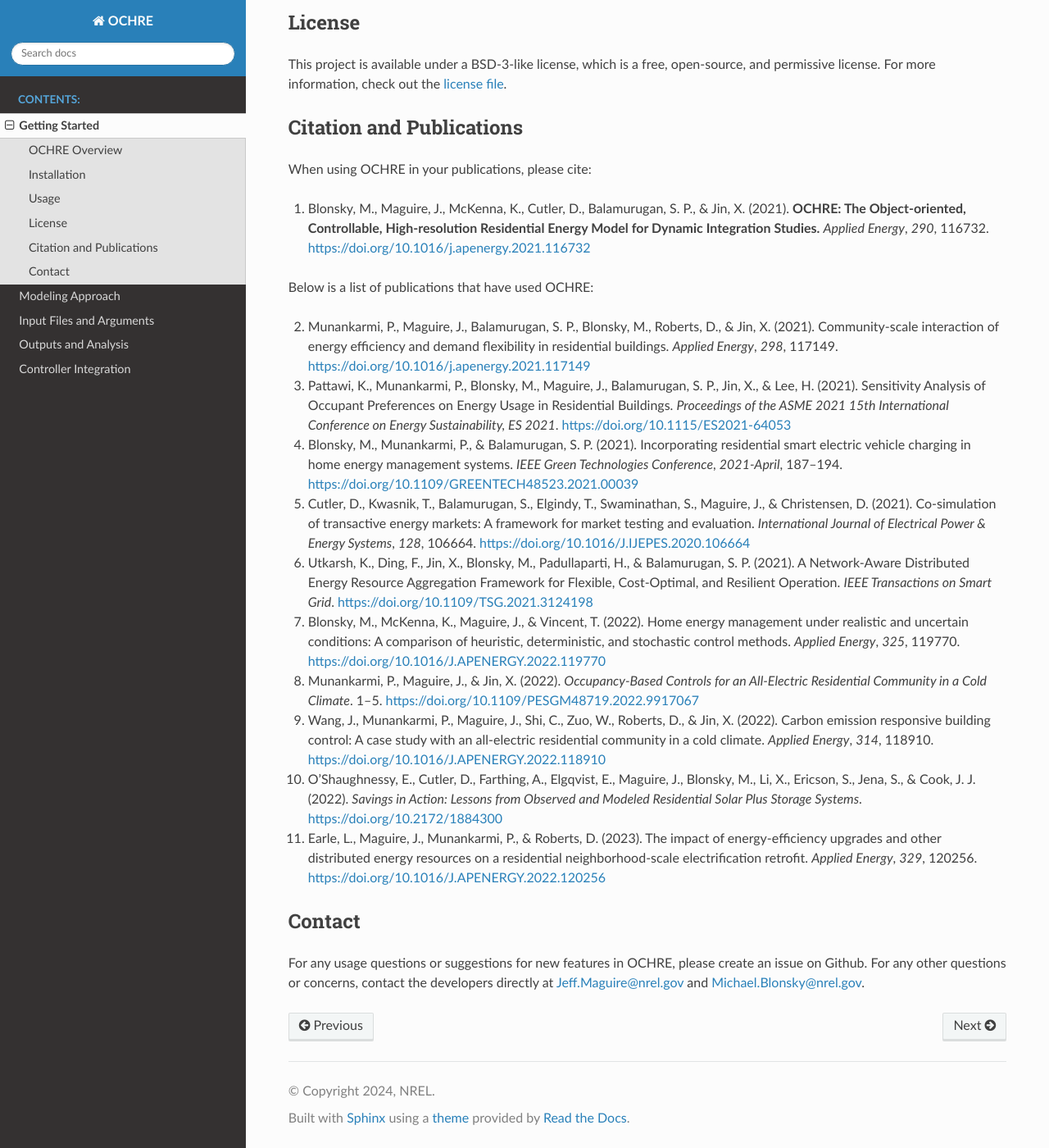
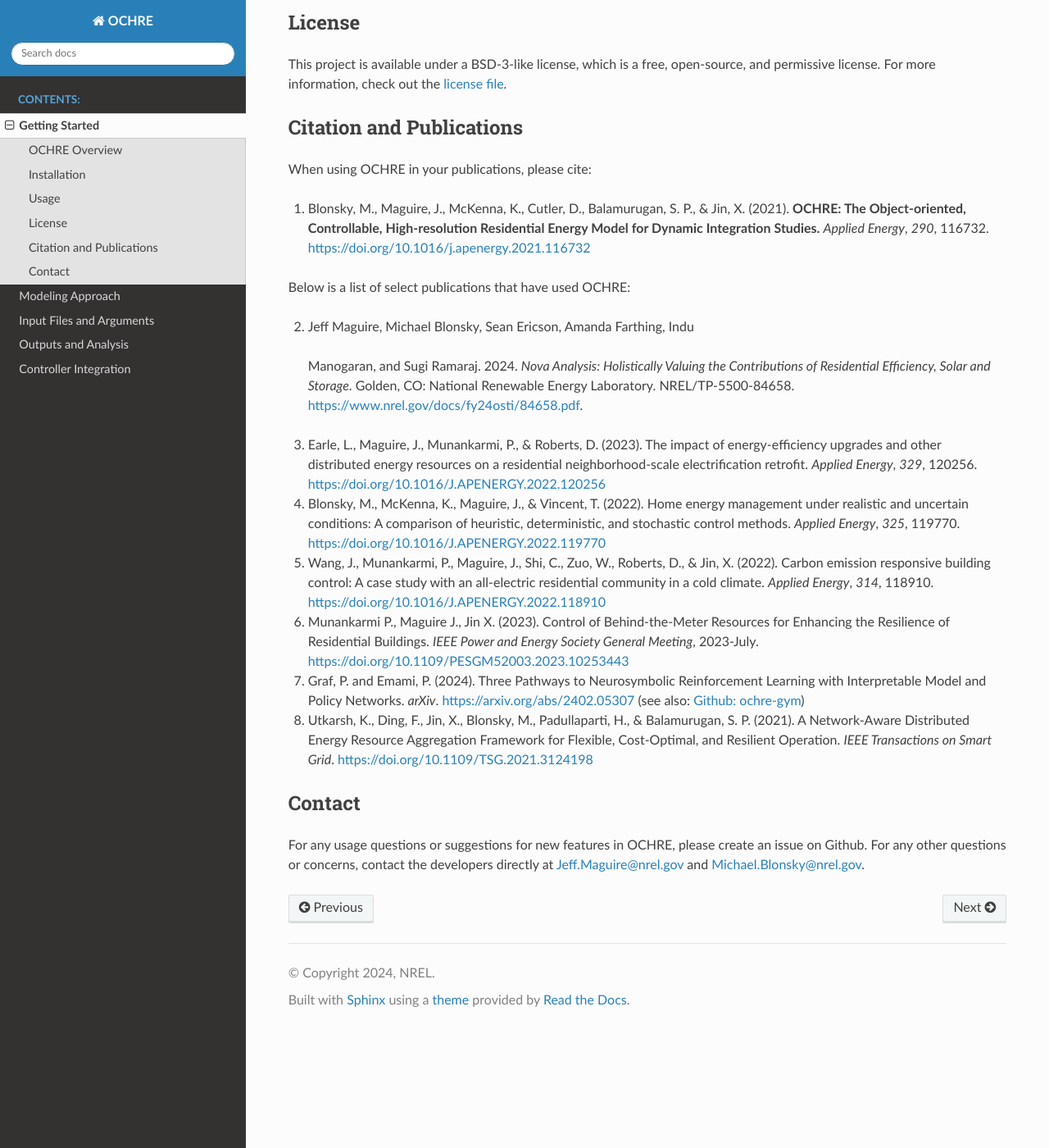
Before and after one commit to NREL/OCHRE, a Sphinx documentation site: the page built from docs/source/Introduction.rst, in a window 1280 px wide and 1400 px high, scrolled down 2034 px. Shown: the whole window at 82% size. Built offline with Sphinx 7.4.7 and the Read the Docs theme 3.1.0, drawn with Linux system fonts in a browser that asks for light colours; some of the changed text lies outside the part shown.

Commit message:
updating publications

```diff
--- a/docs/source/Introduction.rst
+++ b/docs/source/Introduction.rst
@@ -123,72 +126,50 @@ Citation and Publications
 
 When using OCHRE in your publications, please cite:
 
-1. Blonsky, M., Maguire, J., McKenna, K., Cutler, D., Balamurugan, S.
-   P., & Jin, X. (2021). **OCHRE: The Object-oriented, Controllable,
-   High-resolution Residential Energy Model for Dynamic Integration
-   Studies.** *Applied Energy*, *290*, 116732.
-   https://doi.org/10.1016/j.apenergy.2021.116732
+1. Blonsky, M., Maguire, J., McKenna, K., Cutler, D., Balamurugan, S. P., &
+   Jin, X. (2021). **OCHRE: The Object-oriented, Controllable, High-resolution
+   Residential Energy Model for Dynamic Integration Studies.** *Applied
+   Energy*, *290*, 116732. https://doi.org/10.1016/j.apenergy.2021.116732
 
-Below is a list of publications that have used OCHRE:
+Below is a list of select publications that have used OCHRE:
 
-2.  Munankarmi, P., Maguire, J., Balamurugan, S. P., Blonsky, M.,
-    Roberts, D., & Jin, X. (2021). Community-scale interaction of energy
-    efficiency and demand flexibility in residential buildings. *Applied
-    Energy*, *298*, 117149.
-    https://doi.org/10.1016/j.apenergy.2021.117149
+2.	Jeff Maguire, Michael Blonsky, Sean Ericson, Amanda Farthing, Indu
+    Manogaran, and Sugi Ramaraj. 2024. *Nova Analysis: Holistically Valuing
+    the Contributions of Residential Efficiency, Solar and Storage*. Golden,
+    CO: National Renewable Energy Laboratory. NREL/TP-5500-84658.
+    https://www.nrel.gov/docs/fy24osti/84658.pdf.
 
-3.  Pattawi, K., Munankarmi, P., Blonsky, M., Maguire, J., Balamurugan,
-    S. P., Jin, X., & Lee, H. (2021). Sensitivity Analysis of Occupant
-    Preferences on Energy Usage in Residential Buildings. *Proceedings
-    of the ASME 2021 15th International Conference on Energy
-    Sustainability, ES 2021*. https://doi.org/10.1115/ES2021-64053
+3.  Earle, L., Maguire, J., Munankarmi, P., & Roberts, D. (2023). The impact
+    of energy-efficiency upgrades and other distributed energy resources on a
+    residential neighborhood-scale electrification retrofit. *Applied Energy*,
+    *329*, 120256. https://doi.org/10.1016/J.APENERGY.2022.120256
 
-4.  Blonsky, M., Munankarmi, P., & Balamurugan, S. P. (2021).
-    Incorporating residential smart electric vehicle charging in home
-    energy management systems. *IEEE Green Technologies Conference*,
-    *2021-April*, 187–194.
-    https://doi.org/10.1109/GREENTECH48523.2021.00039
+4.  Blonsky, M., McKenna, K., Maguire, J., & Vincent, T. (2022). Home energy
+    management under realistic and uncertain conditions: A comparison of
+    heuristic, deterministic, and stochastic control methods. *Applied
+    Energy*, *325*, 119770. https://doi.org/10.1016/J.APENERGY.2022.119770
 
-5.  Cutler, D., Kwasnik, T., Balamurugan, S., Elgindy, T., Swaminathan,
-    S., Maguire, J., & Christensen, D. (2021). Co-simulation of
-    transactive energy markets: A framework for market testing and
-    evaluation. *International Journal of Electrical Power & Energy
-    Systems*, *128*, 106664.
-    https://doi.org/10.1016/J.IJEPES.2020.106664
+5.  Wang, J., Munankarmi, P., Maguire, J., Shi, C., Zuo, W., Roberts, D., &
+    Jin, X. (2022). Carbon emission responsive building control: A case study
+    with an all-electric residential community in a cold climate. *Applied
+    Energy*, *314*, 118910. https://doi.org/10.1016/J.APENERGY.2022.118910
 
-6.  Utkarsh, K., Ding, F., Jin, X., Blonsky, M., Padullaparti, H., &
-    Balamurugan, S. P. (2021). A Network-Aware Distributed Energy
-    Resource Aggregation Framework for Flexible, Cost-Optimal, and
-    Resilient Operation. *IEEE Transactions on Smart Grid*.
+6.	Munankarmi P., Maguire J., Jin X. (2023). Control of Behind-the-Meter
+  	Resources for Enhancing the Resilience of Residential Buildings. *IEEE
+  	Power and Energy Society General Meeting*, 2023-July.
+  	https://doi.org/10.1109/PESGM52003.2023.10253443
+
+7.	Graf, P. and Emami, P. (2024). Three Pathways to Neurosymbolic
+  	Reinforcement Learning with Interpretable Model and Policy Networks.
+  	*arXiv*. https://arxiv.org/abs/2402.05307 (see also: `Github: ochre-gym
+  	<https://nrel.github.io/ochre_gym/>`__)
+
+8.  Utkarsh, K., Ding, F., Jin, X., Blonsky, M., Padullaparti, H., &
+    Balamurugan, S. P. (2021). A Network-Aware Distributed Energy Resource
+    Aggregation Framework for Flexible, Cost-Optimal, and Resilient Operation.
+    *IEEE Transactions on Smart Grid*.
     https://doi.org/10.1109/TSG.2021.3124198
 
-7.  Blonsky, M., McKenna, K., Maguire, J., & Vincent, T. (2022). Home
-    energy management under realistic and uncertain conditions: A
-    comparison of heuristic, deterministic, and stochastic control
-    methods. *Applied Energy*, *325*, 119770.
-    https://doi.org/10.1016/J.APENERGY.2022.119770
-
-8.  Munankarmi, P., Maguire, J., & Jin, X. (2022). *Occupancy-Based
-    Controls for an All-Electric Residential Community in a Cold
-    Climate*. 1–5. https://doi.org/10.1109/PESGM48719.2022.9917067
-
-9.  Wang, J., Munankarmi, P., Maguire, J., Shi, C., Zuo, W., Roberts,
-    D., & Jin, X. (2022). Carbon emission responsive building control: A
-    case study with an all-electric residential community in a cold
-    climate. *Applied Energy*, *314*, 118910.
-    https://doi.org/10.1016/J.APENERGY.2022.118910
-
-10. O’Shaughnessy, E., Cutler, D., Farthing, A., Elgqvist, E., Maguire,
-    J., Blonsky, M., Li, X., Ericson, S., Jena, S., & Cook, J. J.
-    (2022). *Savings in Action: Lessons from Observed and Modeled
-    Residential Solar Plus Storage Systems*.
-    https://doi.org/10.2172/1884300
-
-11. Earle, L., Maguire, J., Munankarmi, P., & Roberts, D. (2023). The
-    impact of energy-efficiency upgrades and other distributed energy
-    resources on a residential neighborhood-scale electrification
-    retrofit. *Applied Energy*, *329*, 120256.
-    https://doi.org/10.1016/J.APENERGY.2022.120256
 
 Contact
 -------
```
Also changed, not shown: other parts of docs/source/Introduction.rst (+4 -1 lines).
